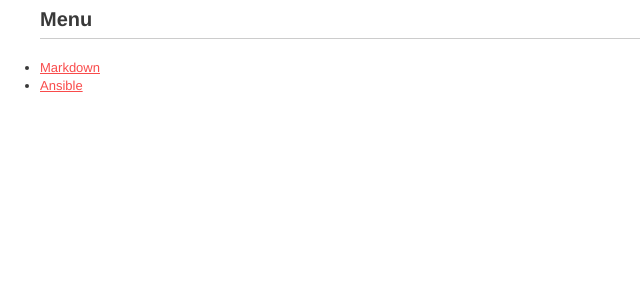
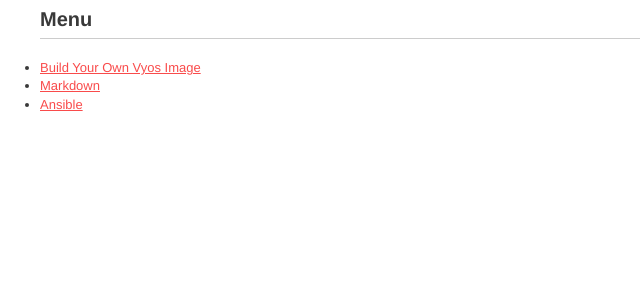
Before and after one commit to christophedc0/blog.iety.xyz, a Jekyll site: the page built from secret.md, in a window 1280 px wide. Shown: the top 300 px of the page, without its empty margins (0-640 px from the left). Built offline with Jekyll 4.4.1, drawn with Linux system fonts in a browser that asks for light colours; our own code applies the rules of GitHub Pages for plain Markdown files; comment, search, counter and statistics services are not loaded.

Commit message:
Update secret.md

```diff
--- a/secret.md
+++ b/secret.md
@@ -1,4 +1,5 @@
 # Menu
 
+  * [Build Your Own Vyos Image](vyos_build.md)
   * [Markdown](markdown.md)
   * [Ansible](ansible.md)
```
